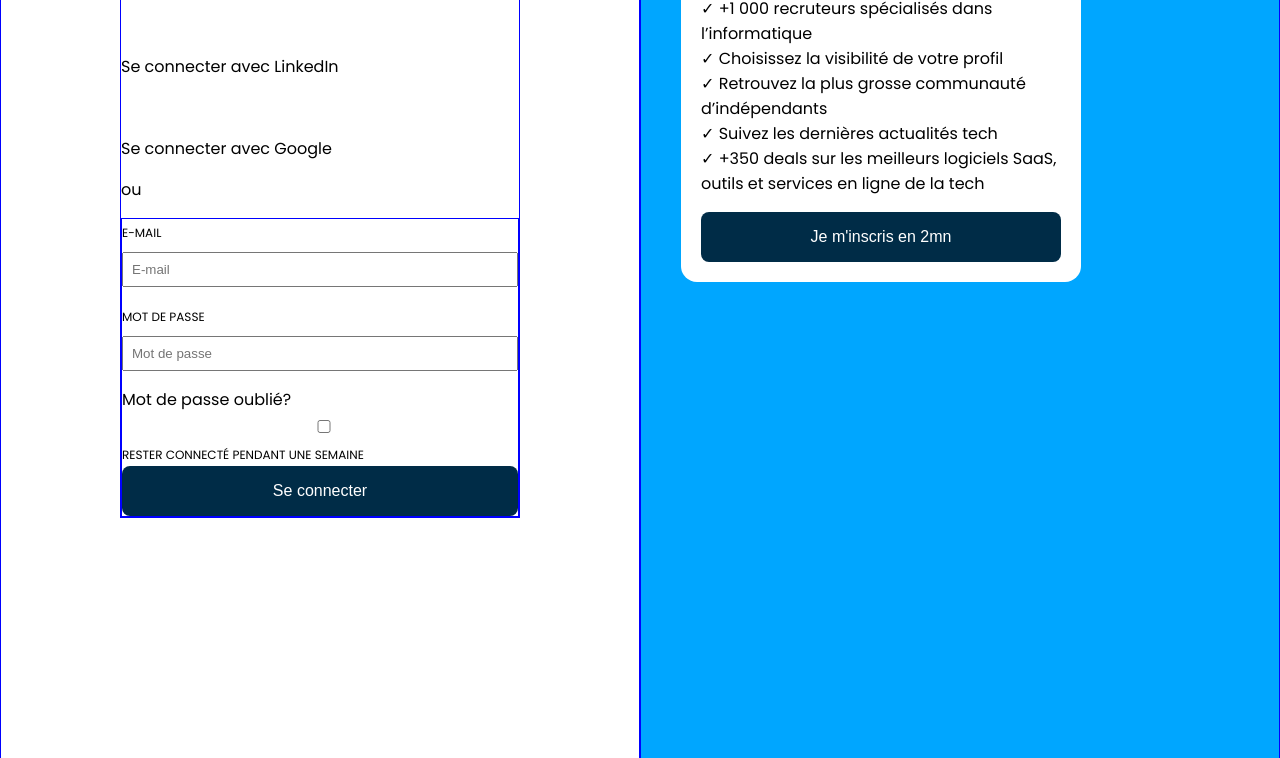
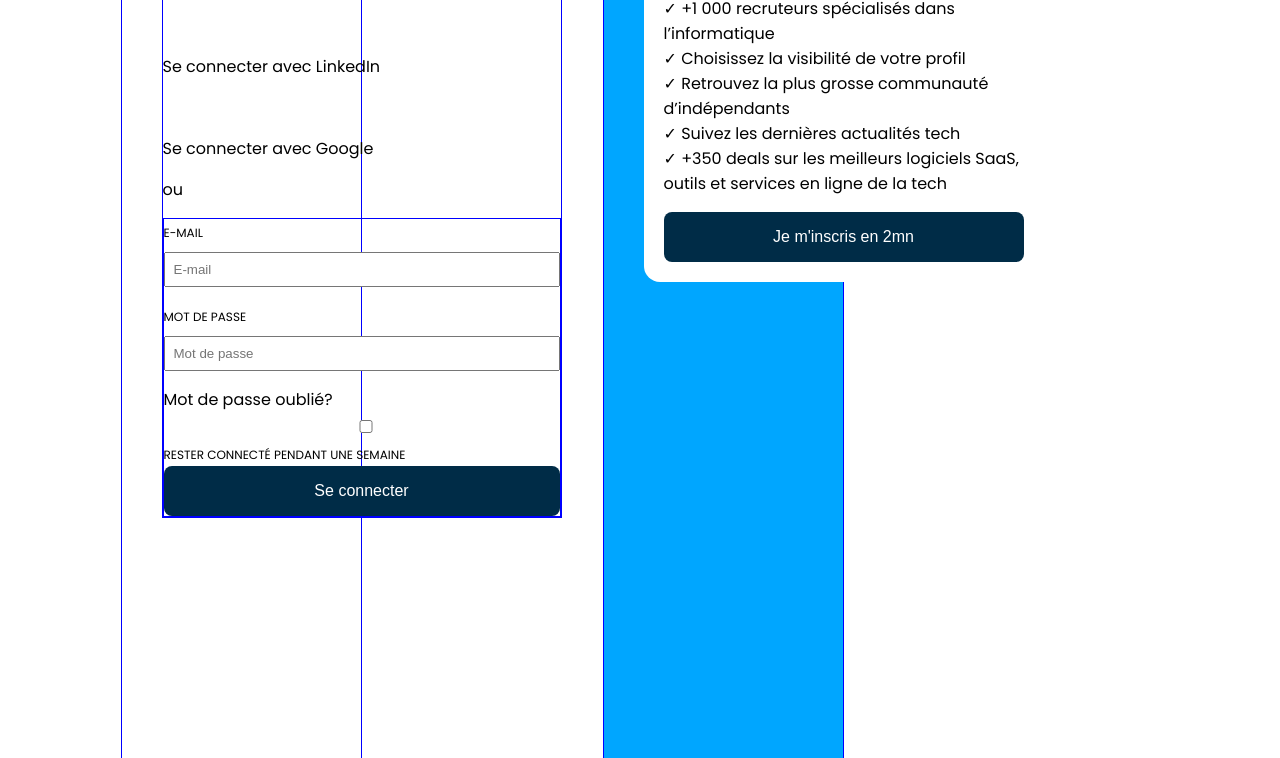
Before and after one commit to Bbrightr/freeWork-web-splash-screen, a plain HTML site: page index.html in a window 1280 px wide. Shown: the part 240-998 px from the top of the page. Drawn offline with Linux system fonts and the light colour scheme.

Commit message:
Update index.css

```diff
--- a/index.css
+++ b/index.css
@@ -4,7 +4,8 @@
 
 body {
     font-family: "Poppins", sans-serif;
-    display: flex;
+    display: grid;
+    grid-template-columns: repeat(12, 1fr);
     margin: 0;
     /* width: 100vw; */
     height: 100vw;
```
